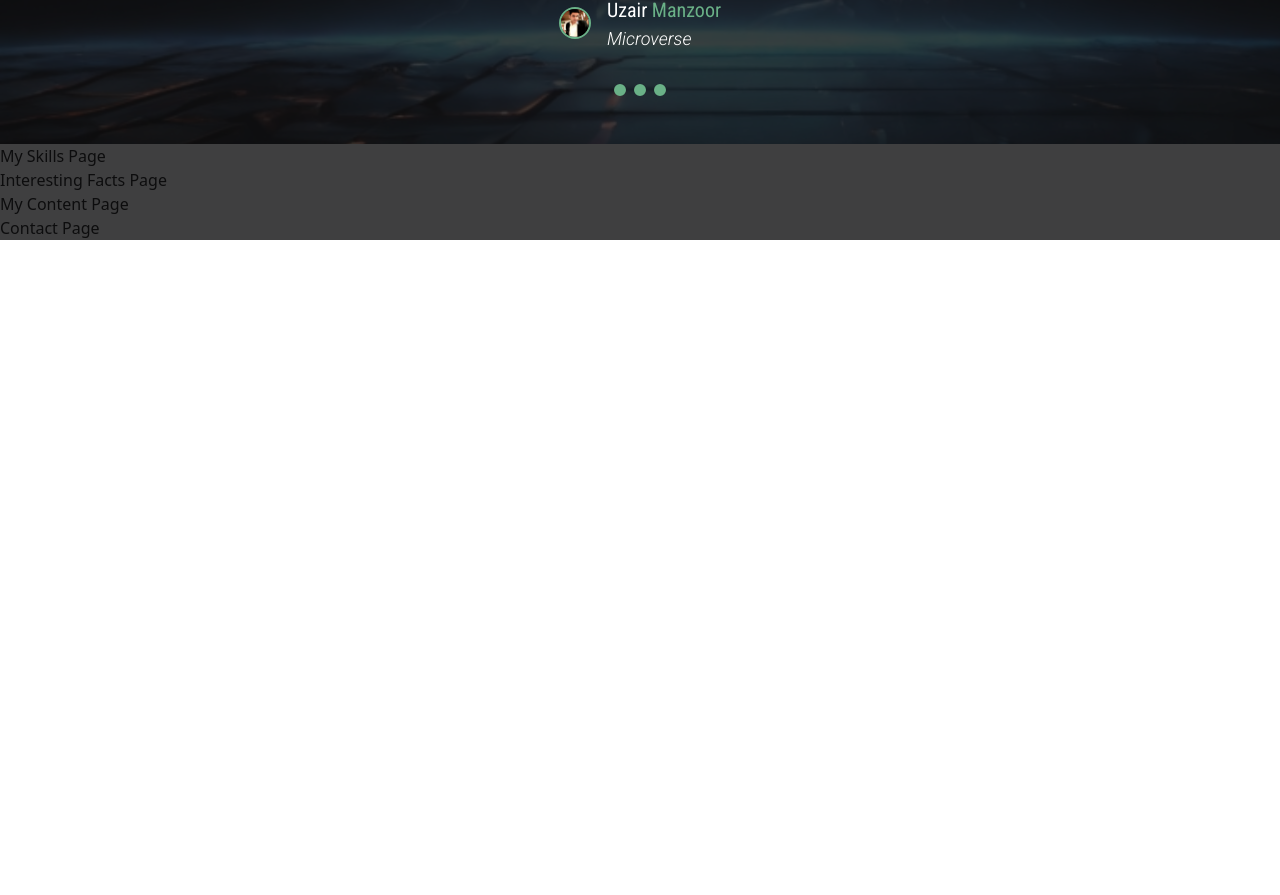
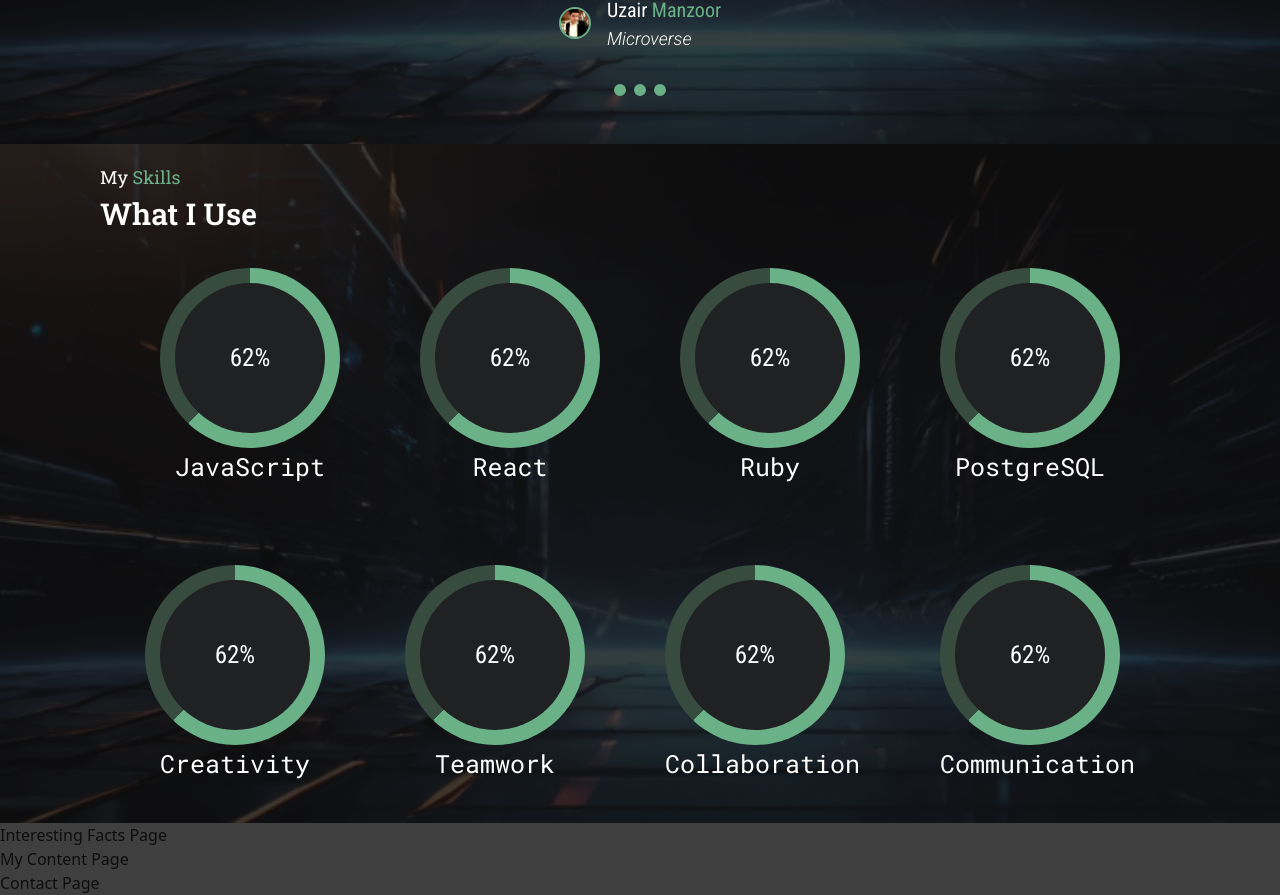
Before and after one commit to Ayokunnumi1/ayokunnumi-portfolio, a React (Create React App) app: page / in a window 1280 px wide. Shown: the part 2723-3618 px from the top of the page. Before the commit the page ends 2963 px from the top, so only its background shows below. Built offline with nearby package versions, Linux system fonts and the light colour scheme; the HTML template or start-up script is replaced by a standard one.

Commit message:
Refactor circular progress bar

```diff
--- a/src/component/MySkills.js
+++ b/src/component/MySkills.js
@@ -1,7 +1,156 @@
+import { useEffect } from "react";
+
 const MySkills = () => {
+  const calculateProgress = (
+    circularProgress,
+    progressValue,
+    progressEndValue,
+    speed
+  ) => {
+    let progressStartValue = 0;
+
+    const progress = setInterval(() => {
+      progressStartValue++;
+
+      progressValue.textContent = `${progressStartValue}%`;
+      circularProgress.style.background = `conic-gradient(#6AB187 ${progressStartValue}%, #374B3F 0%)`;
+
+      if (progressStartValue === progressEndValue) {
+        clearInterval(progress);
+      }
+    }, speed);
+  };
+
+  useEffect(() => {
+    const progressBars = [
+      {
+        progressClass: "circular-progress",
+        valueClass: "progress-value",
+        endValue: 70,
+      },
+      {
+        progressClass: "circular-progress-two",
+        valueClass: "progress-value-two",
+        endValue: 90,
+      },
+      {
+        progressClass: "circular-progress-three",
+        valueClass: "progress-value-three",
+        endValue: 80,
+      },
+      {
+        progressClass: "circular-progress-four",
+        valueClass: "progress-value-four",
+        endValue: 90,
+      },
+      {
+        progressClass: "circular-progress-five",
+        valueClass: "progress-value-five",
+        endValue: 90,
+      },
+      {
+        progressClass: "circular-progress-six",
+        valueClass: "progress-value-six",
+        endValue: 80,
+      },
+      {
+        progressClass: "circular-progress-seven",
+        valueClass: "progress-value-seven",
+        endValue: 90,
+      },
+      {
+        progressClass: "circular-progress-eight",
+        valueClass: "progress-value-eight",
+        endValue: 95,
+      },
+    ];
+
+    progressBars.forEach((bar) => {
+      const circularProgress = document.querySelector(`.${bar.progressClass}`);
+      const progressValue = document.querySelector(`.${bar.valueClass}`);
+      calculateProgress(circularProgress, progressValue, bar.endValue, 100);
+    });
+  }, []);
+
   return (
-    <section>
-      My Skills Page
+    <section className="bg-home-pg-bg-image bg-no-repeat bg-cover text-white w-full">
+      <div className="relative z-10 md:px-10 lg:px-20">
+        <h3 className="my-skills px-5 pt-5">
+          <span>My </span>
+          <span className="text-custom-green">Skills</span>
+        </h3>
+        <h3 className="what-i-use mx-5 mt-0">What I Use</h3>
+        <div className="flex flex-row flex-wrap justify-center items-center gap-6 lg:gap-20 mt-8 text-center pb-10">
+          <div>
+            <div className="circular-progress-common circular-progress">
+              <span className="progress-value-common progress-value">0%</span>
+            </div>
+            <p className="progress-text">JavaScript</p>
+          </div>
+          <div>
+            <div className="circular-progress-common circular-progress-two">
+              <span className="progress-value-common progress-value-two">
+                0%
+              </span>
+            </div>
+            <p className="progress-text">React</p>
+          </div>
+
+          <div>
+            <div className="circular-progress-common circular-progress-three">
+              <span className="progress-value-common progress-value-three">
+                0%
+              </span>
+            </div>
+            <p className="progress-text">Ruby</p>
+          </div>
+
+          <div>
+            <div className="circular-progress-common circular-progress-four">
+              <span className="progress-value-common progress-value-four">
+                0%
+              </span>
+            </div>
+            <p className="progress-text">PostgreSQL</p>
+          </div>
+
+          <div>
+            <div className="circular-progress-common circular-progress-five">
+              <span className="progress-value-common progress-value-five">
+                0%
+              </span>
+            </div>
+            <p className="progress-text">Creativity</p>
+          </div>
+
+          <div>
+            <div className="circular-progress-common circular-progress-six">
+              <span className="progress-value-common progress-value-six">
+                0%
+              </span>
+            </div>
+            <p className="progress-text">Teamwork</p>
+          </div>
+
+          <div>
+            <div className="circular-progress-common circular-progress-seven">
+              <span className="progress-value-common progress-value-seven">
+                0%
+              </span>
+            </div>
+            <p className="progress-text">Collaboration</p>
+          </div>
+
+          <div>
+            <div className="circular-progress-common circular-progress-eight">
+              <span className="progress-value-common progress-value-eight">
+                0%
+              </span>
+            </div>
+            <p className="progress-text">Communication</p>
+          </div>
+        </div>
+      </div>
     </section>
   );
 };
```
